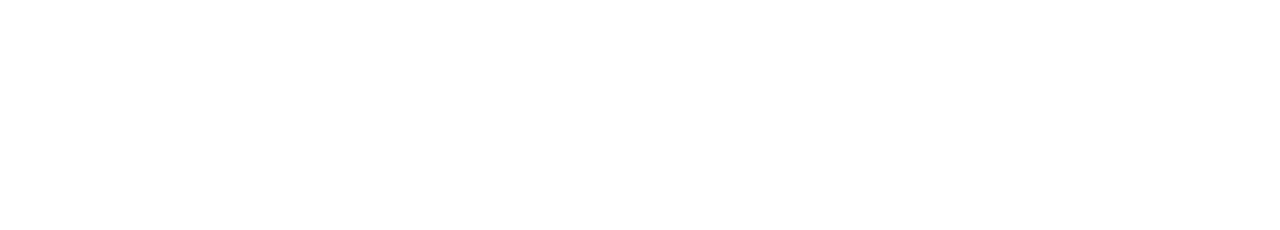
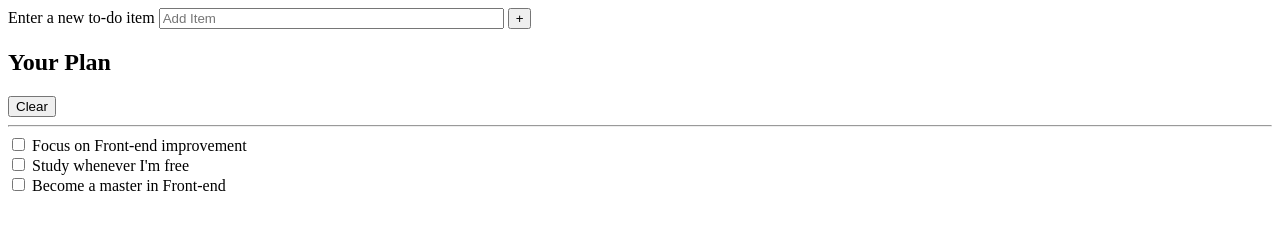
Before and after one commit to dinhhieu110/planner_mobile, a plain HTML site: page index.html in a window 1280 px wide. Drawn offline with Linux system fonts and the light colour scheme.

Commit message:
[Planner-1] Build page skeleton

```diff
--- a/index.html
+++ b/index.html
@@ -3,7 +3,62 @@
   <head>
     <meta charset="UTF-8" />
     <meta name="viewport" content="width=device-width, initial-scale=1.0" />
-    <title>Document</title>
+    <title>Planner</title>
   </head>
-  <body></body>
+  <body>
+    <main>
+      <section class="newItemEntry">
+        <form action="" id="itemEntryForm">
+          <label for="newItem">Enter a new to-do item</label>
+          <input
+            type="text"
+            name=""
+            id="newItem"
+            size="40"
+            autocomplete="off"
+            placeholder="Add Item"
+            tabindex="0"
+          />
+          <button
+            id="addItem"
+            class="button"
+            title="Add new item"
+            aria-label="Add new item to list"
+            tabindex="0"
+          >
+            +
+          </button>
+        </form>
+      </section>
+      <section class="listContainer">
+        <div class="listTile">
+          <h1>Your Plan</h1>
+          <button
+            id="clearItem"
+            class="button"
+            title="Clear the list"
+            aria-label="Remove all items from the list"
+            tabindex="0"
+          >
+            Clear
+          </button>
+        </div>
+        <hr />
+        <div id="listItems">
+          <div class="item">
+            <input type="checkbox" name="" id="1" tabindex="0" />
+            <label for="1">Focus on Front-end improvement</label>
+          </div>
+          <div class="item">
+            <input type="checkbox" name="" id="2" tabindex="0" />
+            <label for="2">Study whenever I'm free</label>
+          </div>
+          <div class="item">
+            <input type="checkbox" name="" id="3" tabindex="0" />
+            <label for="3">Become a master in Front-end</label>
+          </div>
+        </div>
+      </section>
+    </main>
+  </body>
 </html>
```
